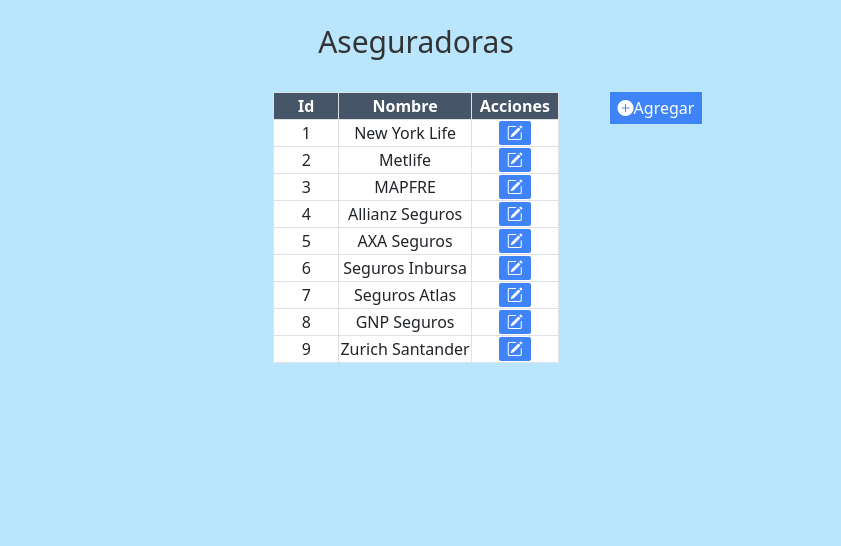
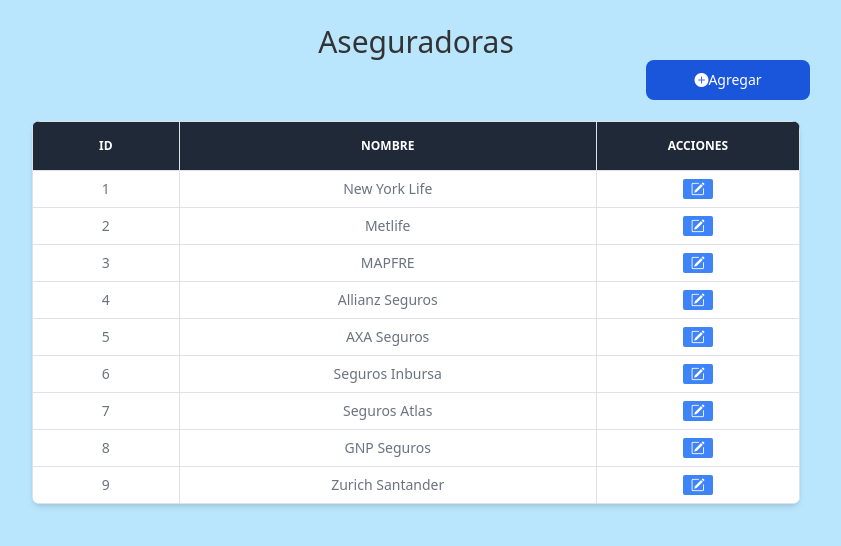
Before and after one commit to carlosavs04/MVC-Sistema-Hospitalario, a Laravel app: page /insurances in a window 1280 px wide; the page is wider, and only the part inside the window is pictured. Shown: the part 64-610 px from the top of that part, without its empty margins (224-1065 px from the left). Run offline with Laravel 10, Linux system fonts and the light colour scheme; data comes from the database, SQL or seed files in the repository; style sheets or scripts are compiled from the project's sources.

Commit message:
[UPD] Se cambio diseño de aseguradoras

```diff
--- a/database/seeders/UserSeeder.php
+++ b/database/seeders/UserSeeder.php
@@ -21,7 +21,7 @@
             'birth_date' => '2002-09-04',
             'email' => 'carlos.avalos0409@gmail.com',
             'phone_number' => '8713321257',
-            'role_id' => 1,
+            'role_id' => 3,
             'password' => Hash::make('admin0409')
         ]);
 
--- a/resources/views/insurances.blade.php
+++ b/resources/views/insurances.blade.php
@@ -1,5 +1,6 @@
 <!DOCTYPE html>
 <html lang="en">
+
 <head>
     <meta charset="UTF-8">
     <meta name="viewport" content="width=device-width, initial-scale=1.0">
@@ -14,8 +15,9 @@
     @vite('resources/css/carrusel.css')
     <title>Aseguradoras</title>
 </head>
+
 <body class="bg-sky-200">
-    <x-navbar/>
+    <x-navbar />
     <h1 class="text-center text-3xl mt-4">Aseguradoras</h1>
     @if (session('status'))
     <div class="flex justify-center rounded-md">
@@ -24,34 +26,31 @@
         </div>
     </div>
     @endif
-    <div class="flex justify-center translate-x-60 translate-y-8">
-    <button class="bg-blue-500 text-white px-2 py-1" data-bs-toggle="modal" data-bs-target="#exampleModal">
+    <div class="flex justify-center; ml-[68%] mb-[1%]">
+        <button class="text-white bg-blue-700 hover:bg-blue-800 focus:ring-4 focus:ring-blue-300 font-medium rounded-lg text-sm px-5 py-2.5 me-2 mb-2 dark:bg-blue-600 dark:hover:bg-blue-700 focus:outline-none dark:focus:ring-blue-800" data-bs-toggle="modal" data-bs-target="#exampleModal">
             <i class="bi bi-plus-circle-fill"></i>Agregar
         </button>
     </div>
-    <div class="flex justify-center">
-        <table class="table-auto border-collapse border">
-            <thead>
-                <tr class="border border-collapse bg-slate-600 text-white text-center">
-                    <th class="px-4 border">Id</th>
-                    <th class="border">Nombre</th>
-                    <th class="border px-2">Acciones</th>
+    <div class="relative overflow-x-auto shadow-md sm:rounded-lg" style="width:60%; margin:auto;">
+        <table class="w-full text-sm rtl:text-right text-gray-500 dark:text-gray-400">
+            <thead class="text-xs text-white uppercase bg-gray-800 dark:bg-gray-700 dark:text-gray-400">
+                <tr style="text-align: center;">
+                    <th class="border py-3">Id</th>
+                    <th class="border py-3">Nombre</th>
+                    <th class="border py-3">Acciones</th>
                 </tr>
             </thead>
             <tbody>
                 @foreach ($insurances as $insurance)
                 <tr class="border border-collapse bg-white text-center">
-                        <td class="border">{{ $insurance->id }}</td>
-                        <td class="border">{{ $insurance->name }}</td>
-                        <td class="border">
+                    <td class="border px-6 py-2">{{ $insurance->id }}</td>
+                    <td class="border px-6 py-2">{{ $insurance->name }}</td>
+                    <td class="border px-6 py-2">
                         <button class="bg-blue-500 rounded-sm px-2 text-white">
-                        <i class="bi bi-pencil-square"
-                        data-bs-target="#modal-{{ $insurance->id }}"
-                        data-bs-toggle="modal"></i></button>
+                            <i class="bi bi-pencil-square" data-bs-target="#modal-{{ $insurance->id }}" data-bs-toggle="modal"></i></button>
                     </td>
                 </tr>
-                    <div class="modal fade" id="modal-{{ $insurance->id }}"
-                        tabindex="-1" aria-labelledby="exampleModalLabel" aria-hidden="true">
+                <div class="modal fade" id="modal-{{ $insurance->id }}" tabindex="-1" aria-labelledby="exampleModalLabel" aria-hidden="true">
                     <form action="/updateInsurance/{{ $insurance->id }}" method="POST">
                         @method('POST')
                         @csrf
@@ -59,21 +58,17 @@
                             <div class="modal-content">
                                 <div class="modal-header">
                                     <h1 class="modal-title fs-5" id="exampleModalLabel">Editar Aseguradora</h1>
-                                        <button type="button" class="btn-close"
-                                            data-bs-dismiss="modal"
-                                            aria-label="Close">
+                                    <button type="button" class="btn-close" data-bs-dismiss="modal" aria-label="Close">
                                     </button>
                                 </div>
                                 <div class="modal-body">
                                     <div class="mb-3">
                                         <label for="name" class="form-label">Nombre</label>
-                                        <input type="text" class="form-control" id="name" name="name"
-                                        value="{{ $insurance->name }}">
+                                        <input type="text" class="form-control" id="name" name="name" value="{{ $insurance->name }}">
                                     </div>
                                 </div>
                                 <div class="modal-footer">
-                                <button type="button" class="btn btn-secondary"
-                                data-bs-dismiss="modal">Cancelar</button>
+                                    <button type="button" class="btn btn-secondary" data-bs-dismiss="modal">Cancelar</button>
                                     <button type="submit" class="btn btn-primary">Guardar</button>
                                 </div>
                             </div>
@@ -96,12 +91,12 @@
                             @csrf
                             <div class="mb-3">
                                 <label for="name" class="form-label">Nombre</label>
-                            <input required type="text" class="form-control" id="name" name="name">
+                                <input required type="text"  class="bg-gray-50 border border-gray-300 text-gray-900 text-sm rounded-lg focus:ring-blue-500 focus:border-blue-500 block w-full ps-10 p-2.5  dark:bg-gray-700 dark:border-gray-600 dark:placeholder-gray-400 dark:text-white dark:focus:ring-blue-500 dark:focus:border-blue-500" id="name" name="name">
                             </div>
                         </div>
                         <div class="modal-footer">
-                    <button type="button" class="btn btn-secondary" data-bs-dismiss="modal">Cancelar</button>
-                    <button type="submit" class="btn btn-primary">Guardar</button>
+                            <button type="button" class="text-white bg-gray-800 hover:bg-gray-900 focus:outline-none focus:ring-4 focus:ring-gray-300 font-medium rounded-lg text-sm px-5 py-2.5 me-2 mb-2 dark:bg-gray-800 dark:hover:bg-gray-700 dark:focus:ring-gray-700 dark:border-gray-700" data-bs-dismiss="modal">Cancelar</button>
+                            <button type="submit" class="text-white bg-blue-700 hover:bg-blue-800 focus:ring-4 focus:ring-blue-300 font-medium rounded-lg text-sm px-5 py-2.5 me-2 mb-2 dark:bg-blue-600 dark:hover:bg-blue-700 focus:outline-none dark:focus:ring-blue-800">Guardar</button>
                         </div>
                     </div>
                 </div>
@@ -109,4 +104,5 @@
         </div>
     </div>
 </body>
+
 </html>
```
Also changed, not shown: resources/views/appointmentsForDoctor.blade.php (+4 -4 lines). Lines whose indentation alone changed are shown as unchanged.
